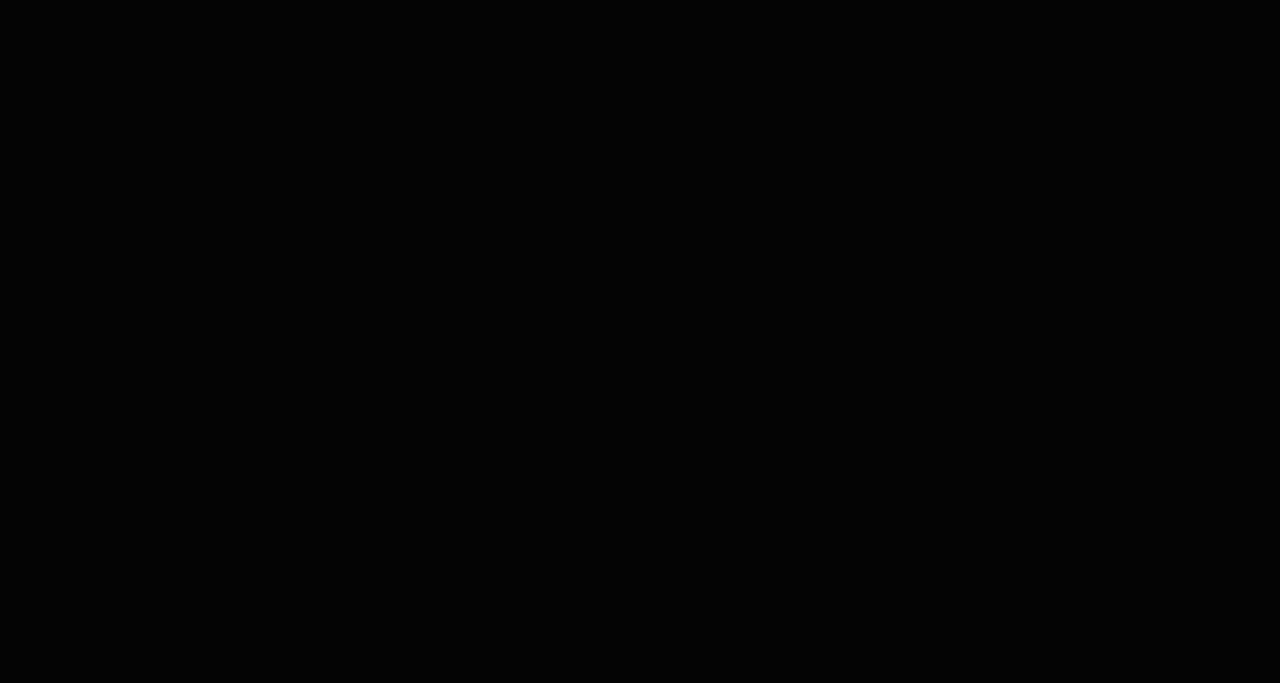
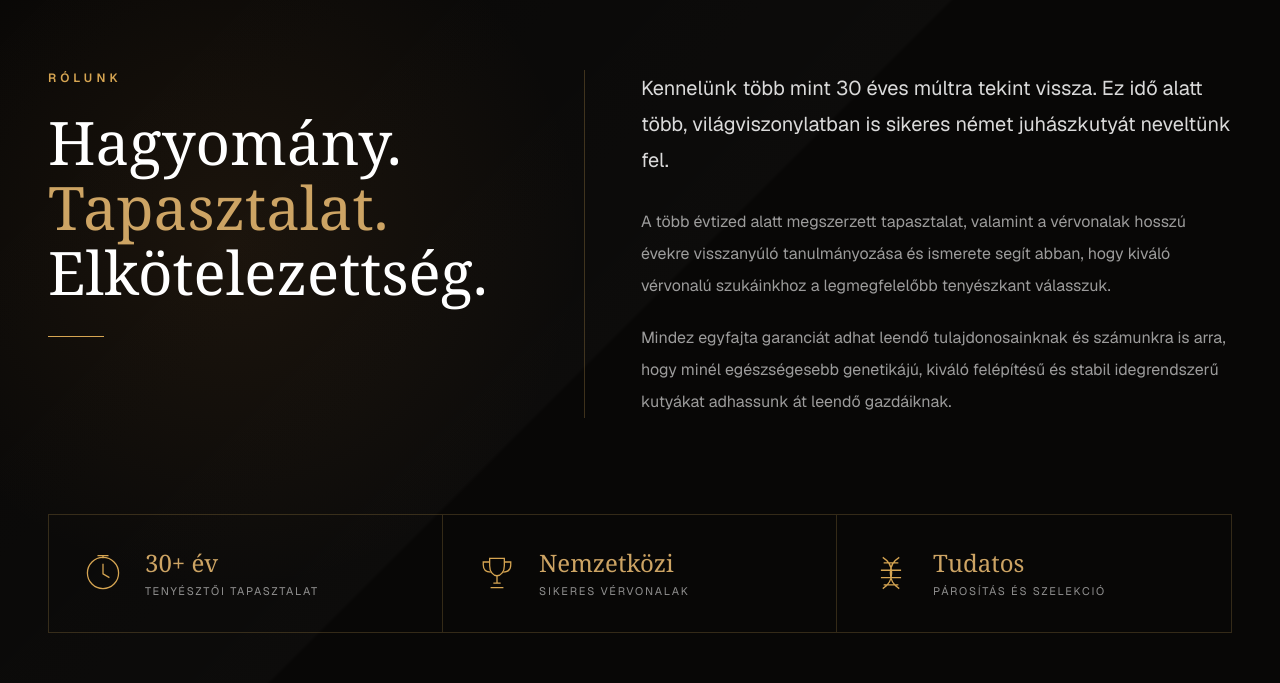
Before and after one commit to Szilaay/GarmondKennel, a Next.js app: page / in a window 1280 px wide. Shown: the part 923-1606 px from the top of the page. Before the commit the page ends 865 px from the top, so only its background shows below. Built offline with nearby package versions, Linux system fonts and the light colour scheme.

Commit message:
feat: add kennel story section

```diff
--- a/src/app/page.tsx
+++ b/src/app/page.tsx
@@ -59,6 +59,98 @@ export default function Home() {
           <div className="hidden min-h-[640px] lg:block" aria-hidden="true" />
         </div>
       </section>
+
+      <section
+        id="rólunk"
+        className="relative scroll-mt-20 overflow-hidden border-b border-[#b9924d]/25 bg-[#080706]"
+      >
+        <div className="pointer-events-none absolute inset-0 bg-[radial-gradient(circle_at_18%_36%,rgba(171,111,45,0.11),transparent_30%),linear-gradient(135deg,transparent_0%,rgba(255,255,255,0.018)_48%,transparent_48.2%)]" />
+
+        <div className="relative mx-auto max-w-[1480px] px-5 py-24 sm:px-8 lg:px-12 lg:py-32">
+          <div className="grid gap-14 lg:grid-cols-[0.8fr_1.2fr] lg:gap-24">
+            <div>
+              <p className="mb-6 text-xs font-semibold tracking-[0.34em] text-[#d6a552] uppercase">
+                Rólunk
+              </p>
+              <h2 className="max-w-xl font-serif text-4xl leading-[1.08] sm:text-5xl lg:text-6xl">
+                <span className="block">Hagyomány.</span>
+                <span className="block text-[#cda464]">Tapasztalat.</span>
+                <span className="block">Elkötelezettség.</span>
+              </h2>
+              <div className="mt-8 h-px w-14 bg-[#d6a552]" />
+            </div>
+
+            <div className="self-center border-l border-[#b9924d]/30 pl-6 sm:pl-10 lg:pl-14">
+              <p className="text-lg leading-8 text-white/85 sm:text-xl sm:leading-9">
+                Kennelünk több mint 30 éves múltra tekint vissza. Ez idő alatt több,
+                világviszonylatban is sikeres német juhászkutyát neveltünk fel.
+              </p>
+              <p className="mt-7 text-sm leading-7 text-white/60 sm:text-base sm:leading-8">
+                A több évtized alatt megszerzett tapasztalat, valamint a vérvonalak hosszú
+                évekre visszanyúló tanulmányozása és ismerete segít abban, hogy kiváló
+                vérvonalú szukáinkhoz a legmegfelelőbb tenyészkant válasszuk.
+              </p>
+              <p className="mt-5 text-sm leading-7 text-white/60 sm:text-base sm:leading-8">
+                Mindez egyfajta garanciát adhat leendő tulajdonosainknak és számunkra is
+                arra, hogy minél egészségesebb genetikájú, kiváló felépítésű és stabil
+                idegrendszerű kutyákat adhassunk át leendő gazdáiknak.
+              </p>
+            </div>
+          </div>
+
+          <div className="mt-20 grid border border-[#b9924d]/25 sm:grid-cols-3 lg:mt-24">
+            <div className="flex items-center gap-5 border-b border-[#b9924d]/25 p-6 sm:border-r sm:border-b-0 lg:p-8">
+              <svg
+                aria-hidden="true"
+                viewBox="0 0 48 48"
+                className="h-11 w-11 shrink-0 fill-none stroke-[#d6a552] stroke-[1.4]"
+              >
+                <circle cx="24" cy="24" r="17" />
+                <path d="M24 14v11l7 4M18 5h12M24 5v3" />
+              </svg>
+              <div>
+                <p className="font-serif text-2xl text-[#cda464]">30+ év</p>
+                <p className="mt-1 text-[11px] tracking-[0.16em] text-white/55 uppercase">
+                  Tenyésztői tapasztalat
+                </p>
+              </div>
+            </div>
+
+            <div className="flex items-center gap-5 border-b border-[#b9924d]/25 p-6 sm:border-r sm:border-b-0 lg:p-8">
+              <svg
+                aria-hidden="true"
+                viewBox="0 0 48 48"
+                className="h-11 w-11 shrink-0 fill-none stroke-[#d6a552] stroke-[1.4]"
+              >
+                <path d="M16 8h16v8c0 6.6-3.6 11-8 11s-8-4.4-8-11V8Z" />
+                <path d="M16 12H9v3c0 5.1 3.3 8 8.2 8M32 12h7v3c0 5.1-3.3 8-8.2 8M24 27v8M17 40h14M20 35h8" />
+              </svg>
+              <div>
+                <p className="font-serif text-2xl text-[#cda464]">Nemzetközi</p>
+                <p className="mt-1 text-[11px] tracking-[0.16em] text-white/55 uppercase">
+                  Sikeres vérvonalak
+                </p>
+              </div>
+            </div>
+
+            <div className="flex items-center gap-5 p-6 lg:p-8">
+              <svg
+                aria-hidden="true"
+                viewBox="0 0 48 48"
+                className="h-11 w-11 shrink-0 fill-none stroke-[#d6a552] stroke-[1.4]"
+              >
+                <path d="M15 7c13 8 13 26 0 34M33 7c-13 8-13 26 0 34M16 13h16M13 21h22M13 29h22M16 37h16" />
+              </svg>
+              <div>
+                <p className="font-serif text-2xl text-[#cda464]">Tudatos</p>
+                <p className="mt-1 text-[11px] tracking-[0.16em] text-white/55 uppercase">
+                  Párosítás és szelekció
+                </p>
+              </div>
+            </div>
+          </div>
+        </div>
+      </section>
     </main>
   );
 }
```
